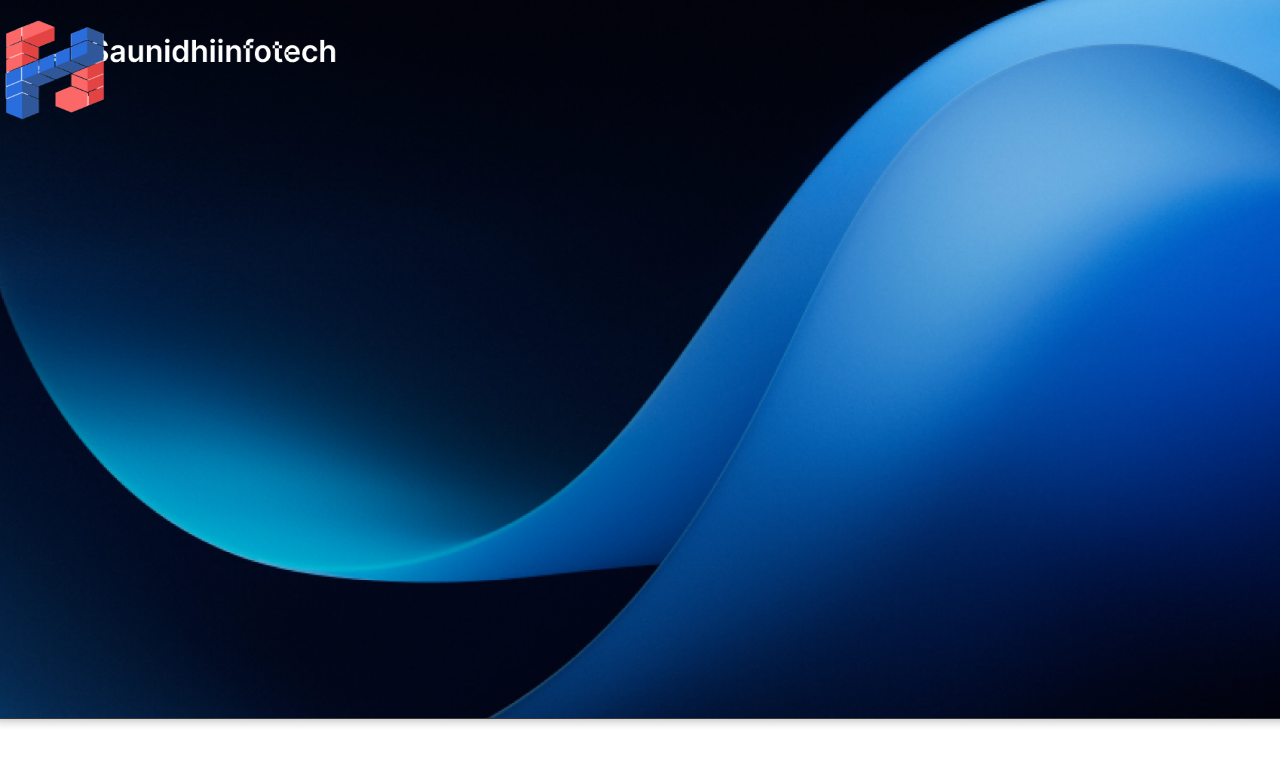
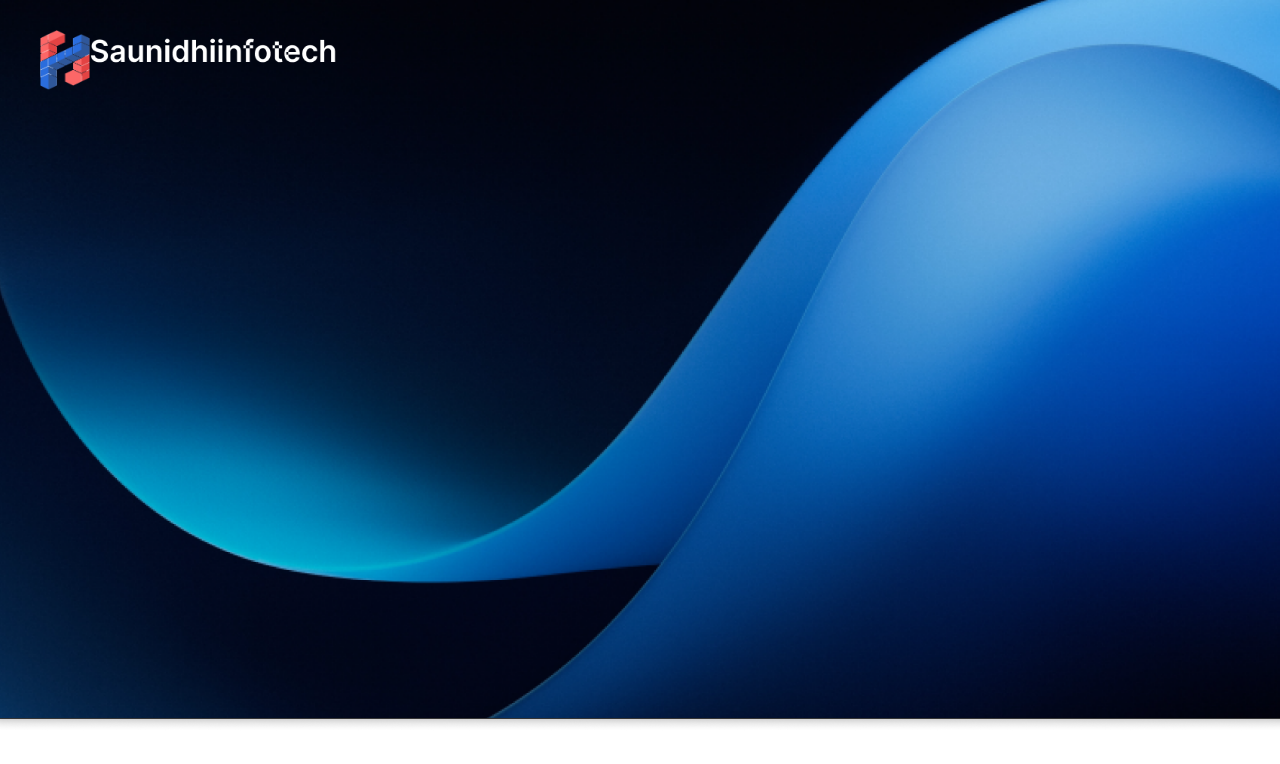
Before and after one commit to agrawalrajat310/Saunidhi-Infotech, a React (Create React App) app in the folder desktop1/: page / in a window 1280 px wide. Shown: the top 764 px of the page. Built offline with nearby package versions, Linux system fonts and the light colour scheme.

Commit message:
desktop app

```diff
--- a/desktop1/src/App.css
+++ b/desktop1/src/App.css
@@ -1,11 +1,12 @@
 
 .logo1 {
 /* border: 1px solid red; */
-width: 100px;
-height: 100px;
+width: 50px;
+height: 60px;
 position: absolute;
-top: 20px;
-left: 5px;
+top: 30px;
+left: 40px;
+
 }
 .bg {
   width: 100%;
```
